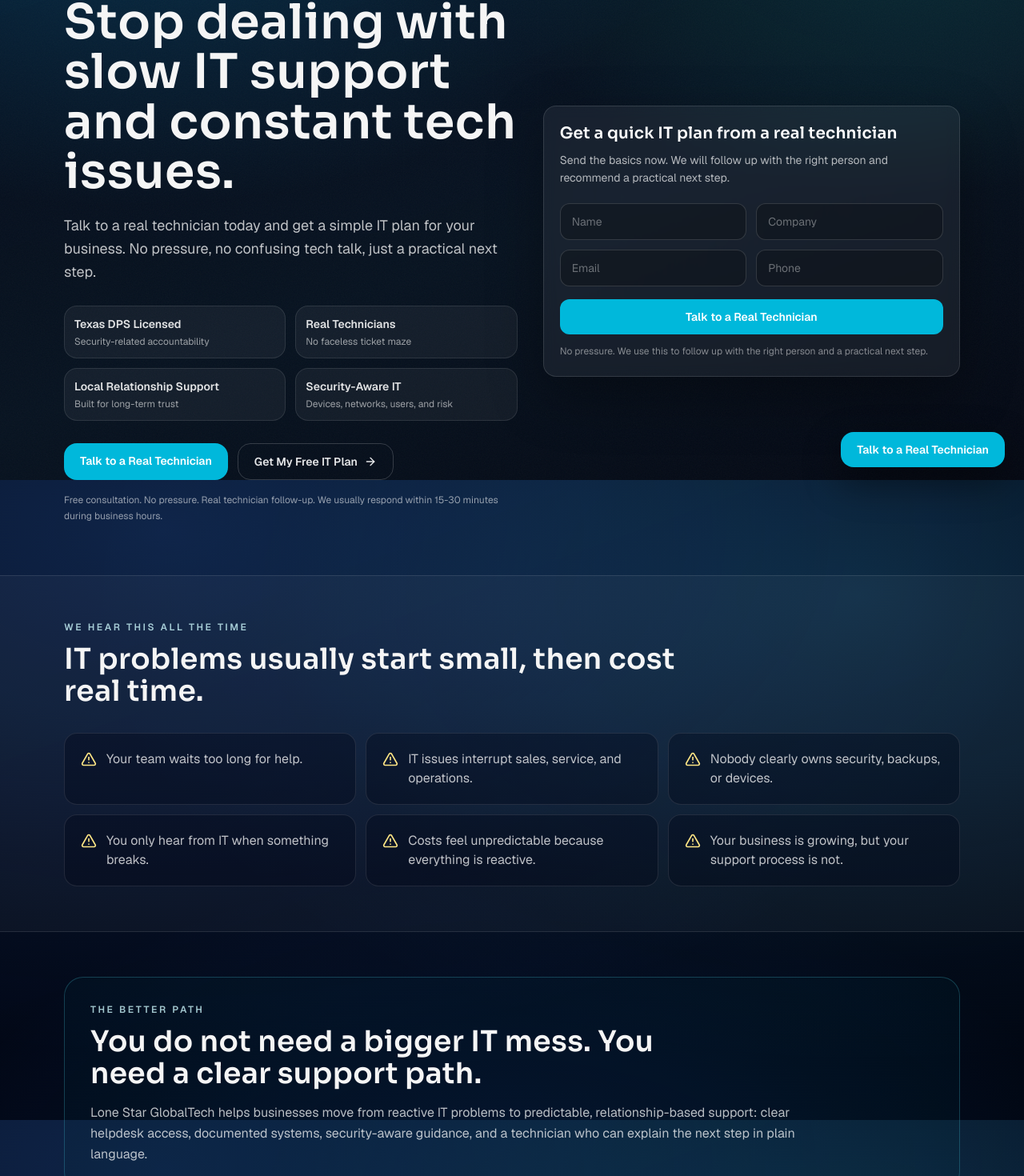
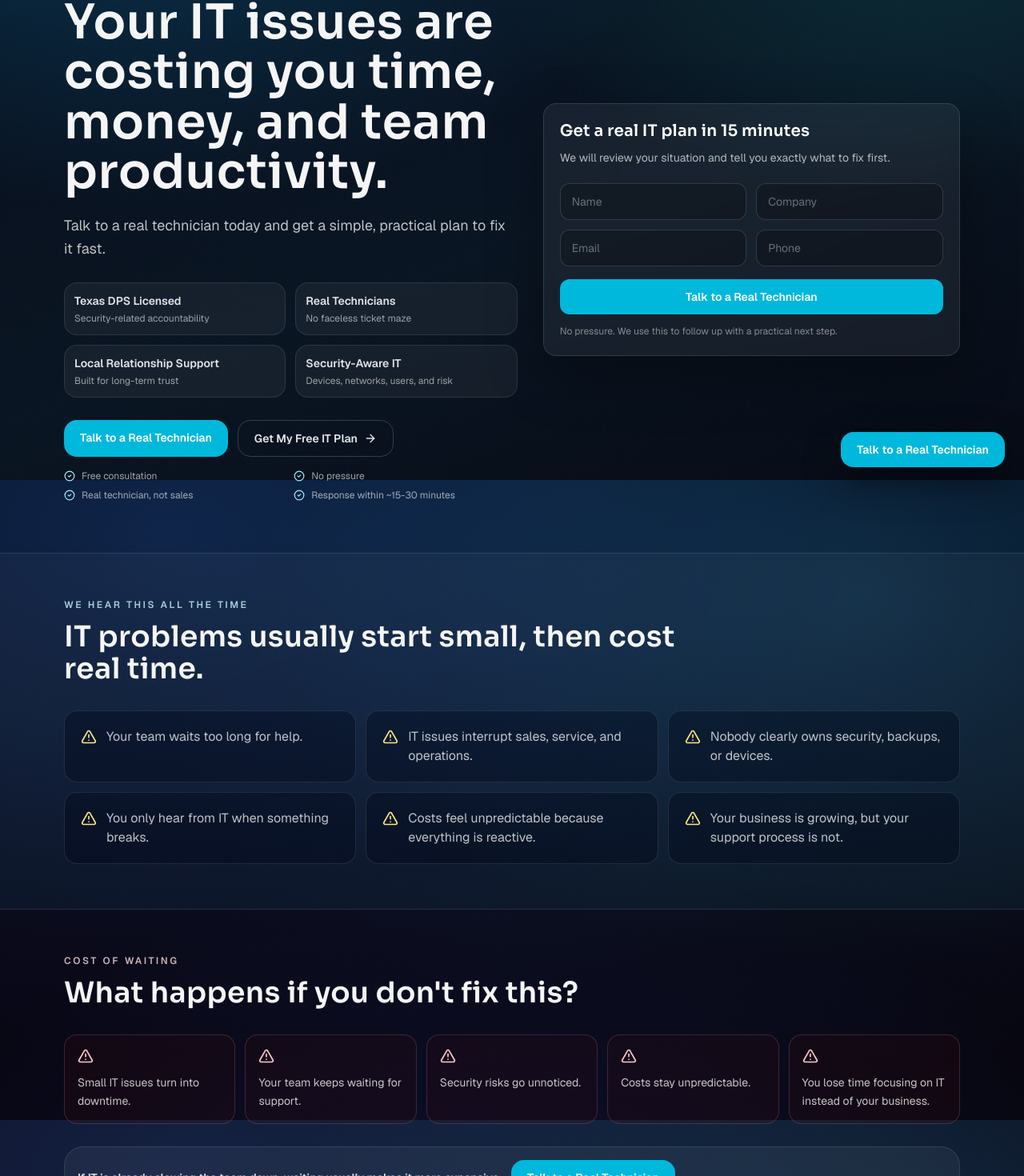
Before and after one commit to hport19/lsgt-site, a Next.js app: page /sales in a window 1280 px wide. Shown: the part 200-1670 px from the top of the page at 80% size. Built offline with nearby package versions, Linux system fonts and the light colour scheme.

Commit message:
Optimize /sales landing page for higher conversion (urgency, CTAs, trust, flow)

```diff
--- a/src/app/sales/page.tsx
+++ b/src/app/sales/page.tsx
@@ -54,6 +54,14 @@
   { title: "Real Technicians", text: "No faceless ticket maze" },
   { title: "Local Relationship Support", text: "Built for long-term trust" },
   { title: "Security-Aware IT", text: "Devices, networks, users, and risk" },
+] as const;
+
+const consequences = [
+  "Small IT issues turn into downtime.",
+  "Your team keeps waiting for support.",
+  "Security risks go unnoticed.",
+  "Costs stay unpredictable.",
+  "You lose time focusing on IT instead of your business.",
 ] as const;
 
 const proofCards = [
@@ -123,10 +131,10 @@
                 Free consultation for growing businesses
               </div>
               <h1 className="mt-5 max-w-3xl text-4xl font-semibold leading-[1.04] tracking-[0.01em] md:text-6xl">
-                Stop dealing with slow IT support and constant tech issues.
+                Your IT issues are costing you time, money, and team productivity.
               </h1>
               <p className="mt-5 max-w-2xl text-lg leading-relaxed text-white/74">
-                Talk to a real technician today and get a simple IT plan for your business. No pressure, no confusing tech talk, just a practical next step.
+                Talk to a real technician today and get a simple, practical plan to fix it fast.
               </p>
 
               <div className="mt-7 grid gap-3 sm:grid-cols-2">
@@ -147,17 +155,23 @@
                   <ArrowRight className="h-4 w-4" aria-hidden="true" />
                 </Link>
               </div>
-              <p className="mt-4 max-w-xl text-xs leading-relaxed text-white/56">
-                Free consultation. No pressure. Real technician follow-up. We usually respond within 15-30 minutes during business hours.
-              </p>
+              <div className="mt-4 grid max-w-2xl gap-2 text-xs text-white/62 sm:grid-cols-2">
+                {["Free consultation", "No pressure", "Real technician, not sales", "Response within ~15-30 minutes"].map((item) => (
+                  <div key={item} className="flex items-center gap-2">
+                    <CheckCircle2 className="h-3.5 w-3.5 shrink-0 text-cyan-200" aria-hidden="true" />
+                    <span>{item}</span>
+                  </div>
+                ))}
+              </div>
             </div>
 
             <LeadForm
               formId="msp-hero-form"
               source="sales-hero"
-              title="Get a quick IT plan from a real technician"
-              description="Send the basics now. We will follow up with the right person and recommend a practical next step."
+              title="Get a real IT plan in 15 minutes"
+              description="We will review your situation and tell you exactly what to fix first."
               submitLabel="Talk to a Real Technician"
+              microcopy="No pressure. We use this to follow up with a practical next step."
               className="md:sticky md:top-28"
             />
           </section>
@@ -175,6 +189,35 @@
                     <span>{point}</span>
                   </div>
                 ))}
+              </div>
+            </div>
+          </section>
+
+          <section data-analytics-section="sales-consequences" className="border-b border-white/10 bg-red-950/10">
+            <div className="mx-auto max-w-6xl px-4 py-14">
+              <div className="max-w-3xl">
+                <p className="text-xs font-semibold uppercase tracking-[0.22em] text-red-100/78">Cost of waiting</p>
+                <h2 className="mt-3 text-3xl font-semibold tracking-[0.01em] md:text-4xl">What happens if you don&apos;t fix this?</h2>
+              </div>
+              <div className="mt-8 grid gap-3 md:grid-cols-5">
+                {consequences.map((item) => (
+                  <div key={item} className="rounded-2xl border border-red-300/18 bg-red-950/18 p-4 text-sm leading-relaxed text-white/76">
+                    <AlertTriangle className="mb-3 h-5 w-5 text-red-200" aria-hidden="true" />
+                    {item}
+                  </div>
+                ))}
+              </div>
+              <div className="mt-7 flex flex-wrap items-center gap-3 rounded-3xl border border-white/10 bg-white/5 p-4">
+                <p className="max-w-2xl text-sm font-semibold text-white/86">
+                  If IT is already slowing the team down, waiting usually makes it more expensive.
+                </p>
+                <Link
+                  href="#quick-plan"
+                  data-analytics-id="sales-consequence-cta"
+                  className="inline-flex rounded-2xl bg-cyan-500 px-5 py-3 text-sm font-semibold text-white hover:bg-cyan-400"
+                >
+                  Talk to a Real Technician
+                </Link>
               </div>
             </div>
           </section>
@@ -276,9 +319,10 @@
               <LeadForm
                 formId="msp-mid-form"
                 source="sales-mid"
-                title="Request My IT Assessment"
-                description="We will review your users, devices, network, email, security basics, and support needs."
-                submitLabel="Request My IT Assessment"
+                title="Talk to a real technician about your IT setup"
+                description="We will review your situation and tell you exactly what to fix first."
+                submitLabel="Talk to a Real Technician"
+                microcopy="No pressure. We use this to follow up with a practical next step."
                 showMessage
               />
             </div>
@@ -327,7 +371,7 @@
           <section data-analytics-section="msp-final-form" className="mx-auto grid max-w-6xl gap-8 px-4 py-16 md:grid-cols-[0.9fr_1.1fr] md:items-start">
             <div>
               <p className="text-xs font-semibold uppercase tracking-[0.22em] text-cyan-100/78">Final step</p>
-              <h2 className="mt-3 text-3xl font-semibold tracking-[0.01em] md:text-4xl">Let&apos;s fix your IT situation.</h2>
+              <h2 className="mt-3 text-3xl font-semibold tracking-[0.01em] md:text-4xl">Let&apos;s fix your IT before it becomes a bigger problem.</h2>
               <p className="mt-4 leading-relaxed text-white/70">
                 You do not have to keep guessing what to do next. Send us the basics and we will follow up with a practical next step.
               </p>
@@ -339,8 +383,9 @@
               formId="msp-final-form"
               source="sales-final"
               title="Talk to a Real Technician"
-              description="Tell us where support is falling short. We will reply with a right-sized next step."
+              description="We will review your situation and tell you exactly what to fix first."
               submitLabel="Talk to a Real Technician"
+              microcopy="No pressure. We use this to follow up with a practical next step."
               showMessage
             />
           </section>
--- a/src/components/site/lead-form.tsx
+++ b/src/components/site/lead-form.tsx
@@ -11,6 +11,7 @@
   source: string;
   className?: string;
   showMessage?: boolean;
+  microcopy?: string;
 };
 
 const inputClass =
@@ -24,6 +25,7 @@
   source,
   className = "",
   showMessage = false,
+  microcopy = "No pressure. We use this to follow up with the right person and a practical next step.",
 }: LeadFormProps) {
   const [loading, setLoading] = useState(false);
   const [error, setError] = useState<string | null>(null);
@@ -132,7 +134,7 @@
       >
         {loading ? "Sending..." : submitLabel}
       </button>
-      <p className="mt-3 text-xs leading-relaxed text-white/48">No pressure. We use this to follow up with the right person and a practical next step.</p>
+      <p className="mt-3 text-xs leading-relaxed text-white/48">{microcopy}</p>
     </form>
   );
 }
```
